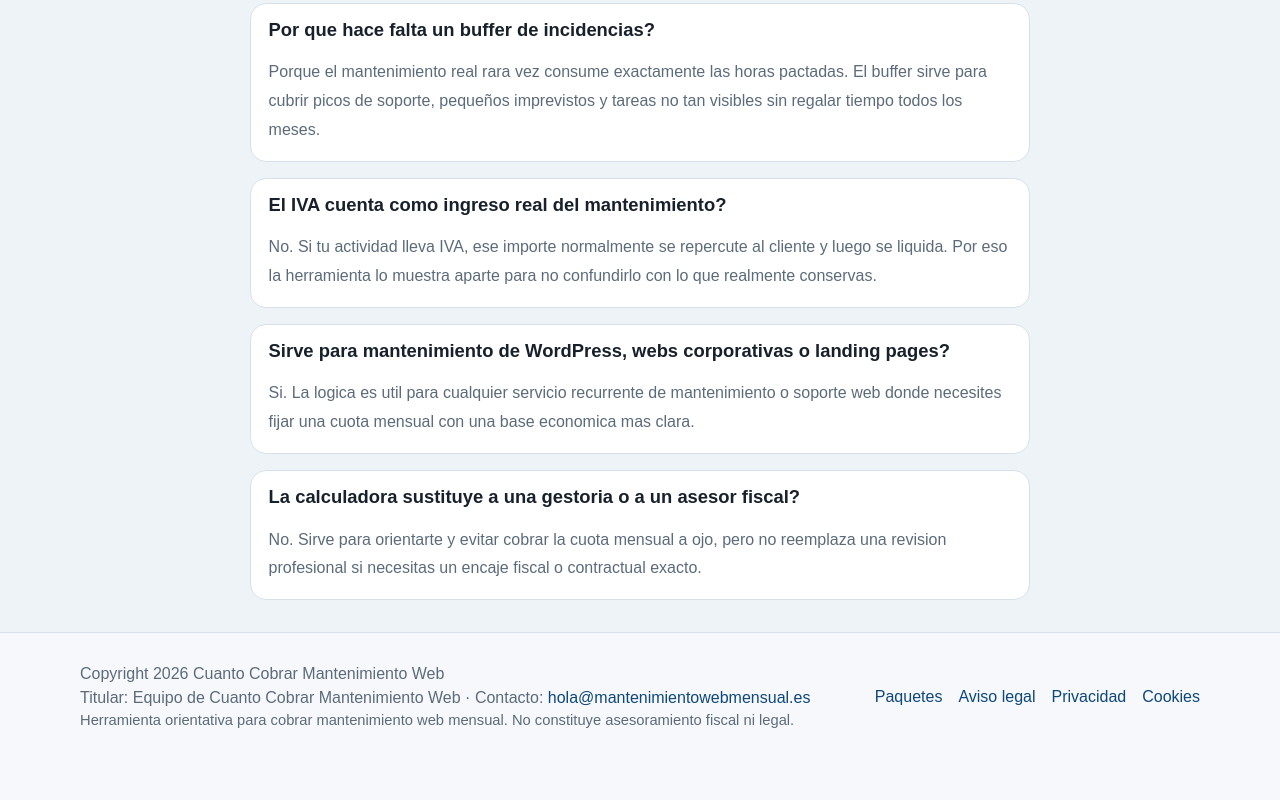
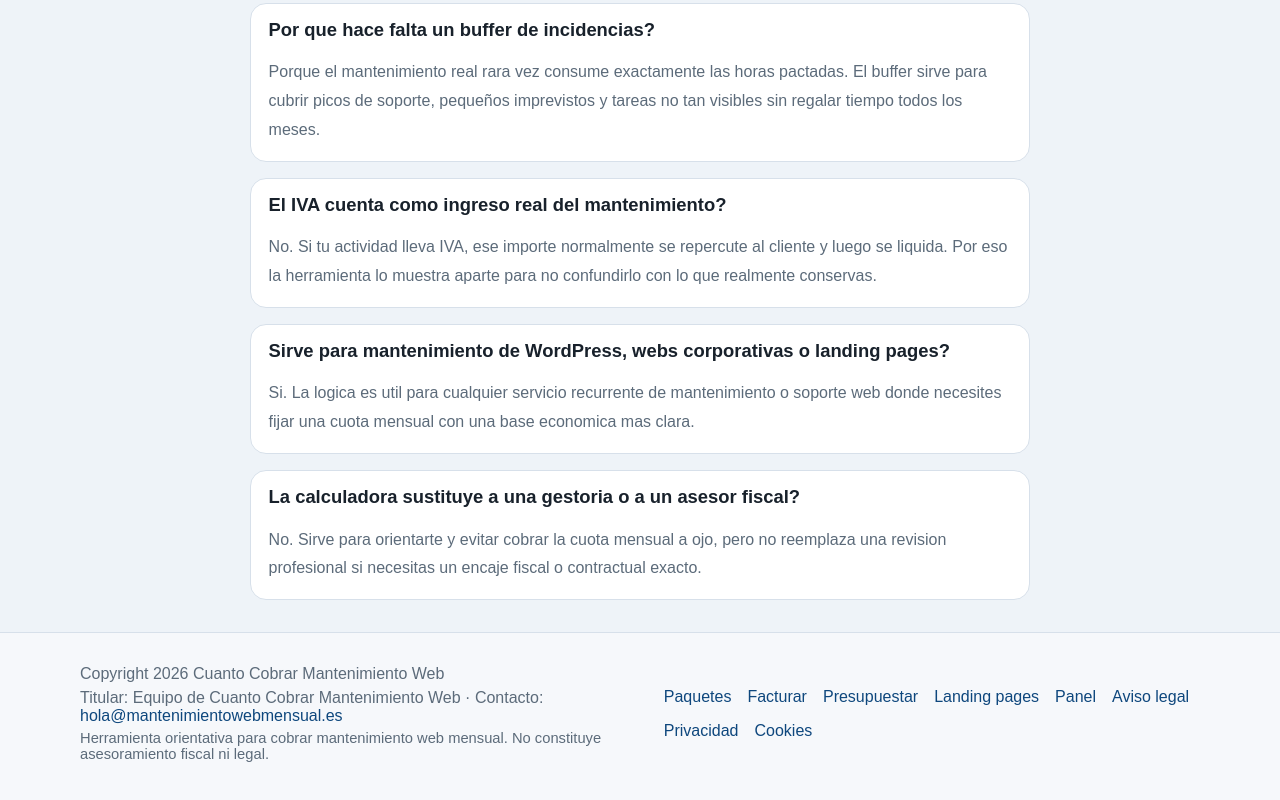
Before and after one commit to djimenezm/mantenimientowebmensual, a Next.js app: page / in a window 1280 px wide. Shown: the part 4222-5022 px from the top of the page. Before the commit the page ends 4998 px from the top, so only its background shows below. Built offline with nearby package versions, Linux system fonts and the light colour scheme; no server answers.

Commit message:
Add ecosystem footer links

```diff
--- a/components/Footer.tsx
+++ b/components/Footer.tsx
@@ -20,6 +20,10 @@ export default function Footer() {
         </div>
         <div className="footer-links">
           <Link href="/paquetes-mantenimiento-web">Paquetes</Link>
+          <a href="https://www.cuantofacturar.es">Facturar</a>
+          <a href="https://www.cuantopresupuestar.es">Presupuestar</a>
+          <a href="https://www.cuantocobrarlandingpage.es">Landing pages</a>
+          <a href="https://www.paneldeherramientas.es">Panel</a>
           <Link href="/aviso-legal">Aviso legal</Link>
           <Link href="/privacidad">Privacidad</Link>
           <Link href="/cookies">Cookies</Link>
```
